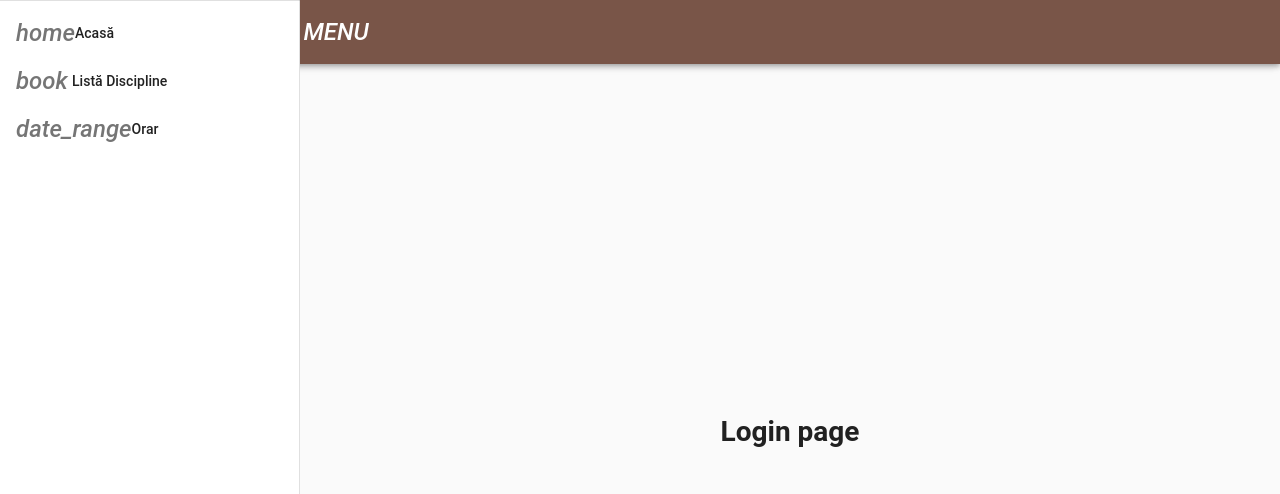
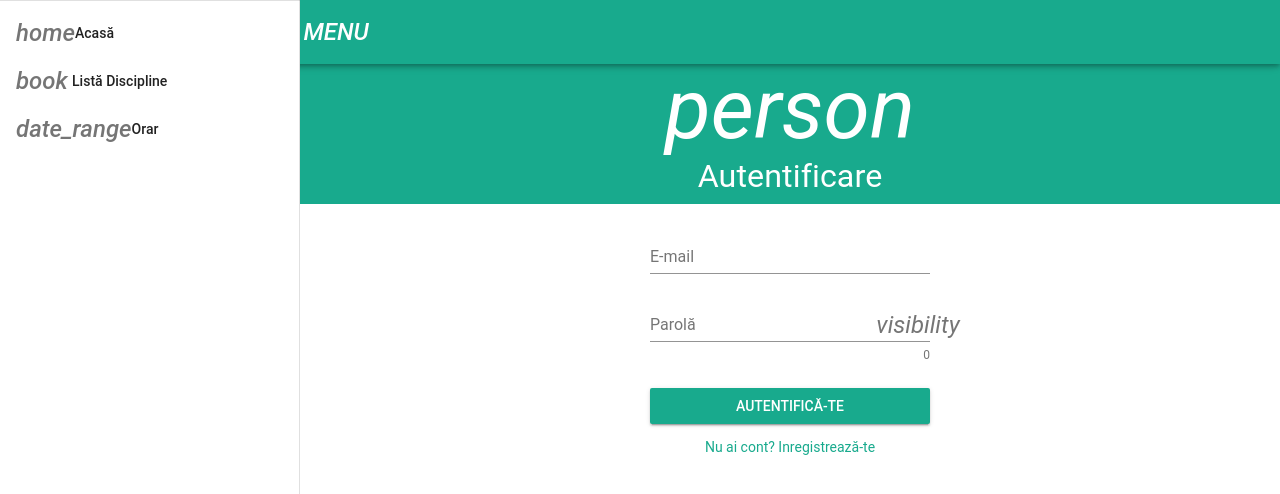
Before and after one commit to Ardelean-Calin/refactored-octo-invention, a Vue app: page /#/login in a window 1280 px wide. Shown: the top 494 px of the page. Built offline with nearby package versions, Linux system fonts and the light colour scheme; the HTML template or start-up script is replaced by a standard one.

Commit message:
Started implementing login functionality. Done login page design.

```diff
--- /dev/null
+++ b/firebaseConfig.js
@@ -0,0 +1,8 @@
+export default {
+  apiKey: "AIzaSyDjp913p_pIYDB9bPhF-5RDBymrEbc2lpA",
+  authDomain: "refactored-octo-invention-505a.firebaseapp.com",
+  databaseURL: "https://refactored-octo-invention-505a.firebaseio.com",
+  projectId: "refactored-octo-invention-505a",
+  storageBucket: "refactored-octo-invention-505a.appspot.com",
+  messagingSenderId: "344922511997"
+};
--- a/src/App.vue
+++ b/src/App.vue
@@ -19,9 +19,7 @@
       <v-toolbar-side-icon class="white--text" @click="drawer = !drawer"></v-toolbar-side-icon>
     </v-toolbar>
     <v-content>
-      <v-container fluid fill-height class=".container">
-        <router-view class="view"></router-view>
-      </v-container>
+      <router-view class="view"></router-view>
     </v-content>
   </v-app>
 </template>
--- a/src/components/Signup.vue
+++ b/src/components/HomePage.vue
@@ -1,11 +1,11 @@
 <template>
-  <h1>Signup page</h1>
+  <h1>Landing Page goes here!</h1>
 </template>
 
 <script>
 export default {};
 </script>
 
-<style>
+<style scoped>
 
 </style>
--- a/src/components/Login.vue
+++ /dev/null
@@ -1,11 +0,0 @@
-<template>
-  <h1>Login page</h1>
-</template>
-
-<script>
-export default {};
-</script>
-
-<style>
-
-</style>
--- /dev/null
+++ b/src/components/LoginPage.vue
@@ -0,0 +1,79 @@
+<template>
+  <div class="main-container">
+    <div class="header">
+      <v-icon size="6rem" dark>person</v-icon>
+      <h1>Autentificare</h1>
+    </div>
+    <div class="form-container">
+      <v-form>
+        <v-text-field label="E-mail" focus/>
+        <v-text-field label="Parolă" hint="Minim 8 caractere" min="8"
+        :append-icon="passVisible ? 'visibility_off' : 'visibility'"
+        :append-icon-cb="() => (passVisible = !passVisible)"
+        :type="passVisible ? 'text' : 'password'" counter/>
+      </v-form>
+      <v-btn class="primary btn">Autentifică-te</v-btn>
+      <a>Nu ai cont? Inregistrează-te</a>
+    </div>
+  </div>
+</template>
+
+<script>
+export default {
+  data: function() {
+    return {
+      passVisible: false
+    };
+  }
+};
+</script>
+
+<style scoped>
+form {
+  width: 100%;
+  padding: 1.5rem 0;
+}
+
+a {
+  padding: 0.5rem 0;
+}
+
+.header {
+  height: 10rem;
+  width: 100%;
+  display: flex;
+  flex-direction: column;
+  justify-content: center;
+  background: #18aa8d;
+}
+
+h1 {
+  width: 100%;
+  font-size: 2.3rem;
+  text-align: center;
+  color: white;
+  letter-spacing: 0.1px;
+  font-weight: 400;
+}
+
+.main-container {
+  height: 100%;
+  display: flex;
+  flex-direction: column;
+  align-items: center;
+  justify-content: flex-start;
+  background: white;
+}
+
+.form-container {
+  display: flex;
+  flex-direction: column;
+  align-items: center;
+  width: 75%;
+  max-width: 20rem;
+}
+
+.btn {
+  width: 100%;
+}
+</style>
--- a/src/components/Home.vue
+++ b/src/components/SchedulePage.vue
@@ -1,11 +1,11 @@
 <template>
-  <h1>Landing Page goes here!</h1>
+  <h1>Schedule goes here!</h1>
 </template>
 
 <script>
 export default {};
 </script>
 
-<style>
+<style scoped>
 
 </style>
--- a/src/components/Schedule.vue
+++ b/src/components/SignupPage.vue
@@ -1,11 +1,11 @@
 <template>
-  <h1>Schedule goes here!</h1>
+  <h1>Signup page</h1>
 </template>
 
 <script>
 export default {};
 </script>
 
-<style>
+<style scoped>
 
 </style>
--- a/src/components/SubjectList.vue
+++ b/src/components/SubjectList.vue
@@ -6,6 +6,6 @@
 export default {};
 </script>
 
-<style>
+<style scoped>
 
 </style>
--- a/src/main.js
+++ b/src/main.js
@@ -1,6 +1,5 @@
 // Stylesheets & artsy stuff
 import "vuetify/dist/vuetify.min.css";
-import colors from "vuetify/es5/util/colors";
 
 // Other dependencies
 import * as firebase from "firebase/app";
@@ -14,26 +13,29 @@ import Vuetify from "vuetify";
 import VueRouter from "vue-router";
 
 // Components
-import Home from "./components/Home.vue";
-import Login from "./components/Login.vue";
-import Signup from "./components/Signup.vue";
-import Schedule from "./components/Schedule.vue";
+import HomePage from "./components/HomePage.vue";
+import LoginPage from "./components/LoginPage.vue";
+import SignupPage from "./components/SignupPage.vue";
+import SchedulePage from "./components/SchedulePage.vue";
 import SubjectList from "./components/SubjectList.vue";
+
+// Initialise firebase
+import firebaseConfig from "../firebaseConfig";
+firebase.initializeApp(firebaseConfig);
 
 Vue.use(VueRouter);
 Vue.use(Vuetify, {
   theme: {
-    primary: colors.brown.base,
-    secondary: colors.green.base
+    primary: "18aa8d"
   }
 });
 
 const routes = [
-  { path: "/", component: Home },
+  { path: "/", component: HomePage },
   { path: "/subjects", component: SubjectList },
-  { path: "/login", component: Login },
-  { path: "/signup", component: Signup },
-  { path: "/schedule", component: Schedule }
+  { path: "/login", component: LoginPage },
+  { path: "/signup", component: SignupPage },
+  { path: "/schedule", component: SchedulePage }
 ];
 
 const router = new VueRouter({
--- a/webpack.common.js
+++ b/webpack.common.js
@@ -3,10 +3,17 @@ const path = require("path");
 const HtmlWebpackPlugin = require("html-webpack-plugin");
 const CleanWebpackPlugin = require("clean-webpack-plugin");
 
+function resolve(dir) {
+  return path.join(__dirname, "..", dir);
+}
+
 module.exports = {
   entry: "./src/main.js",
   resolve: {
-    extensions: [".js", ".vue"]
+    extensions: [".js", ".vue"],
+    alias: {
+      "@": resolve("src")
+    }
   },
   module: {
     rules: [
```
